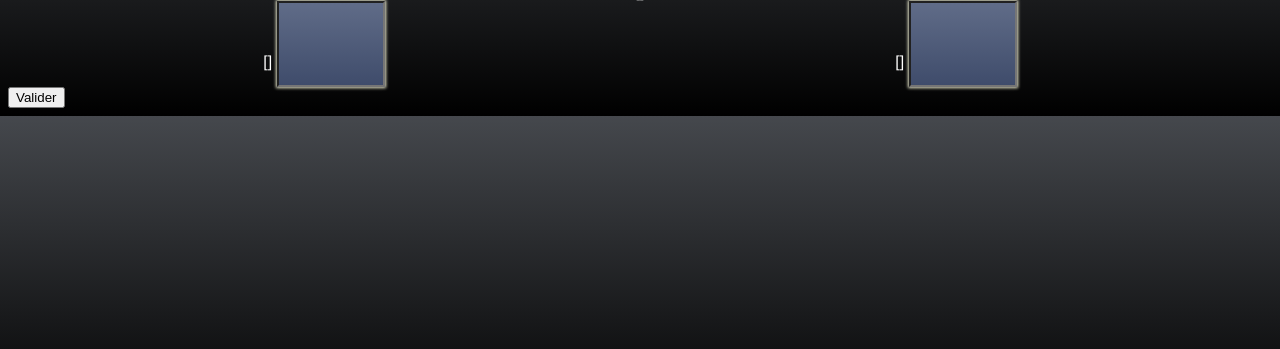
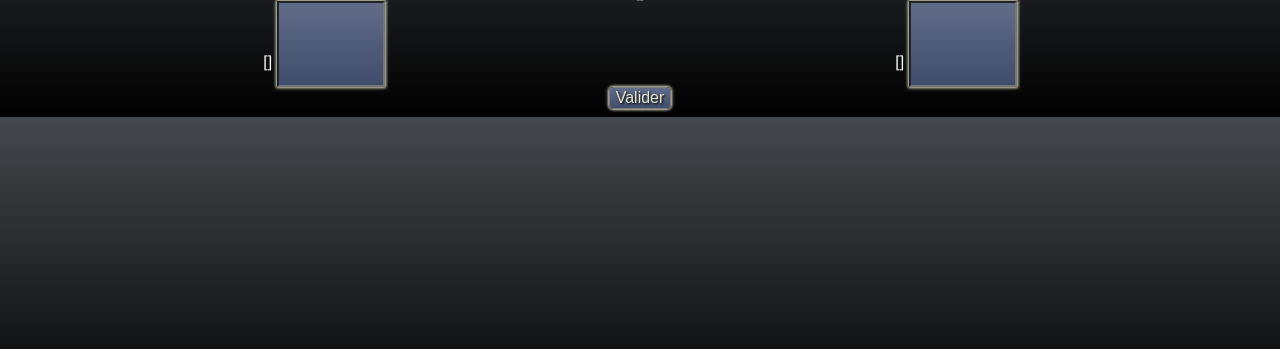
Before and after one commit to yanncoupin/pingpongarena, a Django app: template client/templates/pages/newgame.html in a window 1280 px wide. Shown: the part 197-546 px from the top of the page. Run offline with Django 3.2, Linux system fonts and the light colour scheme; the template is opened without the code that fills it, so the values that code supplies are empty, except form fields; tables that the repository leaves empty hold one stand-in row (values such as "Sample post"); form fields are guessed from the names that the template uses.

Commit message:
Style the submit button

```diff
--- a/client/static/css/main.css
+++ b/client/static/css/main.css
@@ -287,3 +287,28 @@ color: #e9e9ce;
 font-size: 65px;
 text-align: center;
 }
+
+#submit
+{
+    text-align: center;
+}
+
+#submit input
+{
+background: #606c88; /* Old browsers */
+background: -moz-linear-gradient(top, #606c88 0%, #3f4c6b 100%); /* FF3.6+ */
+background: -webkit-gradient(linear, left top, left bottom, color-stop(0%,#606c88), color-stop(100%,#3f4c6b)); /* Chrome,Safari4+ */
+background: -webkit-linear-gradient(top, #606c88 0%,#3f4c6b 100%); /* Chrome10+,Safari5.1+ */
+background: -o-linear-gradient(top, #606c88 0%,#3f4c6b 100%); /* Opera11.10+ */
+background: -ms-linear-gradient(top, #606c88 0%,#3f4c6b 100%); /* IE10+ */
+filter: progid:DXImageTransform.Microsoft.gradient( startColorstr='#606c88', endColorstr='#3f4c6b',GradientType=0 ); /* IE6-9 */
+background: linear-gradient(top, #606c88 0%,#3f4c6b 100%); /* W3C */
+-webkit-box-shadow: 0px 0px 3px 1px #e9e9ce
+-moz-box-shadow: 0px 0px 3px 1px #e9e9ce;
+box-shadow: 0px 0px 3px 1px #e9e9ce;
+text-shadow: 1px 1px 2px #000000;
+color: #e9e9ce;
+    border: 1px solid gray;
+    border-radius: 4px 4px 4px 4px;
+    font-size: 12pt;
+}
```
